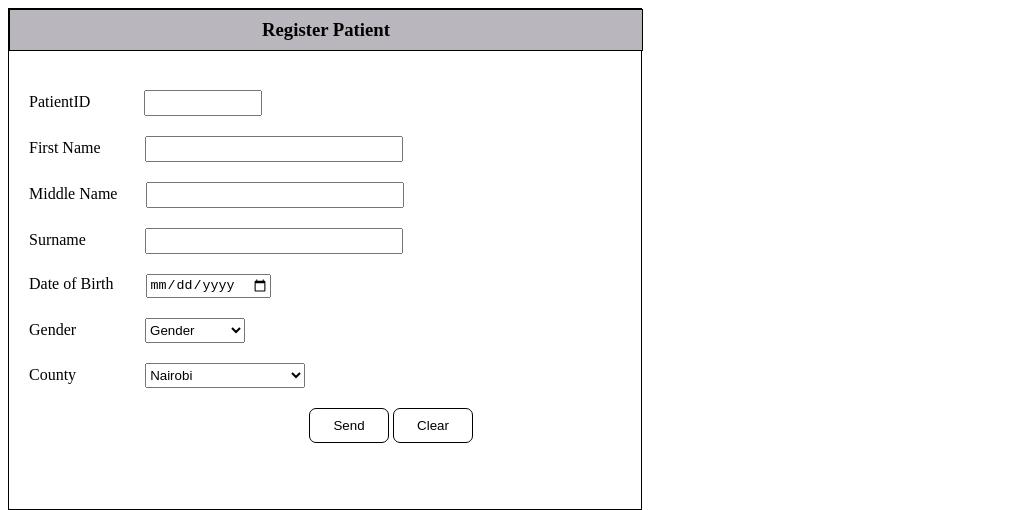
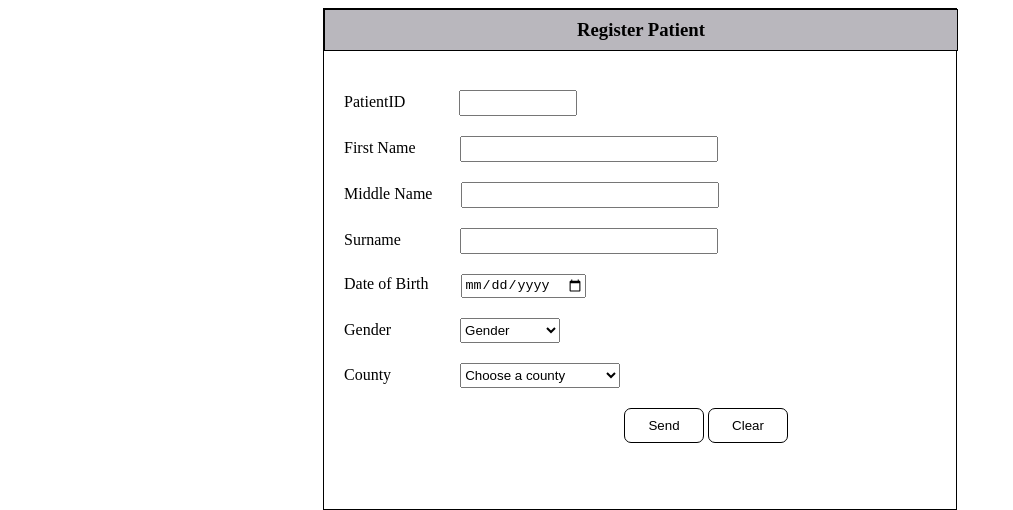
Before and after one commit to Morces/hospital-ms, a plain HTML site: page index/register.html in a window 1280 px wide. Shown: the whole page, without its empty margins (0-1013 px from the left). Drawn offline with Linux system fonts and the light colour scheme.

Commit message:
fix:center the form

```diff
--- a/index/register.css
+++ b/index/register.css
@@ -1,7 +1,11 @@
+body{
+display: grid;
+}
 .container {
 border: 1px solid black;
 width: 50%;
 height: 500px;
+margin: auto;
 }
 h3 {
 background-color: #B9B7BD;
--- a/index/register.html
+++ b/index/register.html
@@ -30,7 +30,7 @@
       </select><br>
       <label for="county">County</label>
       <select name="county" id="county">
-      <option value="Nairobi">Nairobi</option>
+      <option value="Choose a  county">Choose a  county</option>
       </select><br>
       <div class="btns">
         <input type="button" method="post" id="btn" value="Send">
```
